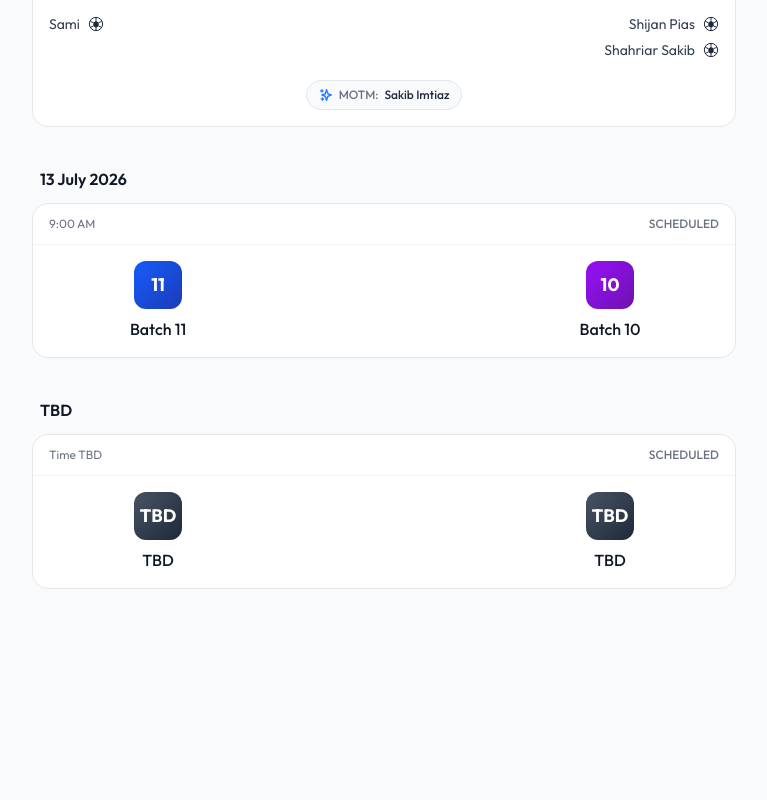
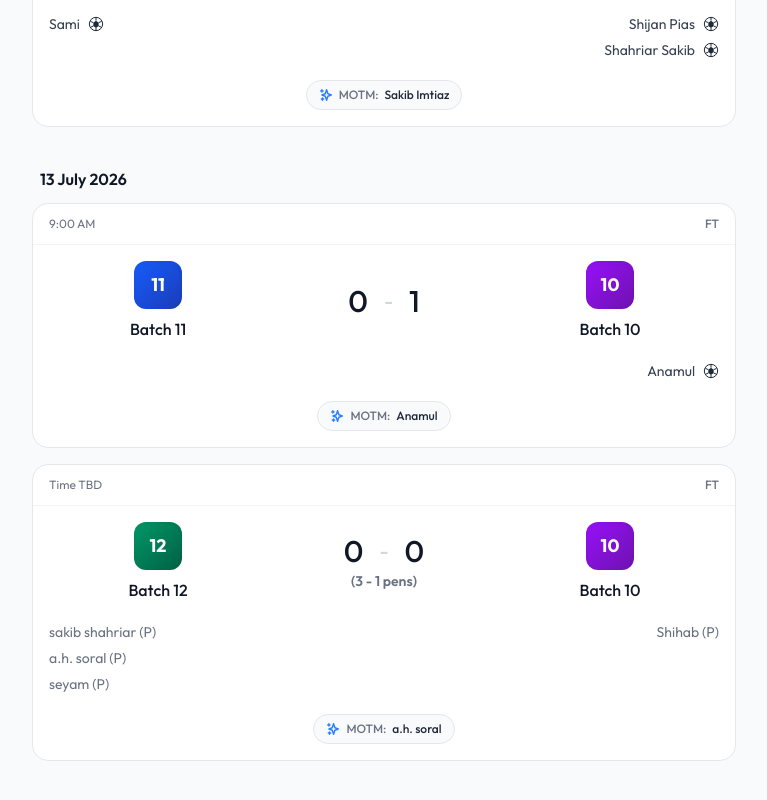
Before and after one commit to shahriar-sakib-khan/football1, a Next.js app: page / in a window 1280 px wide. Shown: the part 1524-2324 px from the top of the page, without its empty margins (256-1023 px from the left). Before the commit the page ends 2201 px from the top, so only its background shows below. Built offline with nearby package versions, Linux system fonts and the light colour scheme.

Commit message:
Update match 6 and final match results, standings, and add tiebreaker support

```diff
--- a/app/components/MatchCard.tsx
+++ b/app/components/MatchCard.tsx
@@ -41,10 +41,15 @@ export default function MatchCard({ match }: { match: Match }) {
         {/* Center Score or Time */}
         <div className="flex flex-col items-center justify-center flex-1 shrink-0 px-2">
           {isFullTime ? (
-            <div className="flex items-center gap-3 sm:gap-4 text-3xl font-medium text-gray-900 dark:text-[#e8eaed]">
-              <span>{match.homeScore}</span>
-              <span className="text-gray-300 dark:text-[#9aa0a6] text-xl">-</span>
-              <span>{match.awayScore}</span>
+            <div className="flex flex-col items-center gap-0.5">
+              <div className="flex items-center gap-3 sm:gap-4 text-3xl font-medium text-gray-900 dark:text-[#e8eaed]">
+                <span>{match.homeScore}</span>
+                <span className="text-gray-300 dark:text-[#9aa0a6] text-xl">-</span>
+                <span>{match.awayScore}</span>
+              </div>
+              {match.homePenaltyScore !== undefined && match.awayPenaltyScore !== undefined && (
+                <div className="text-sm text-gray-500 font-semibold whitespace-nowrap">({match.homePenaltyScore} - {match.awayPenaltyScore} pens)</div>
+              )}
             </div>
           ) : (
             <div className="text-center">
@@ -63,13 +68,18 @@ export default function MatchCard({ match }: { match: Match }) {
       </div>
 
       {/* Goal Scorers */}
-      {isFullTime && (match.homeGoals?.length || match.awayGoals?.length) && (
+      {isFullTime && (match.homeGoals?.length || match.awayGoals?.length || match.homePenaltyScorers?.length || match.awayPenaltyScorers?.length) ? (
         <div className="px-4 pb-3 pt-1 flex justify-between">
           <div className="flex-1 flex flex-col gap-1.5 items-start">
             {match.homeGoals?.map((goal, idx) => (
               <div key={idx} className="flex items-center gap-2 text-gray-700 dark:text-[#e8eaed]">
                 <span className="text-sm">{goal.playerName}</span>
                 <div className="flex gap-0.5 text-gray-800 dark:text-[#202124]">{renderFootballs(goal.count || 1)}</div>
+              </div>
+            ))}
+            {match.homePenaltyScorers?.map((scorer, idx) => (
+              <div key={`hp-${idx}`} className="flex items-center gap-2 text-gray-500 dark:text-[#9aa0a6]">
+                <span className="text-sm">{scorer} (P)</span>
               </div>
             ))}
           </div>
@@ -80,9 +90,14 @@ export default function MatchCard({ match }: { match: Match }) {
                 <div className="flex gap-0.5 text-gray-800 dark:text-[#202124]">{renderFootballs(goal.count || 1)}</div>
               </div>
             ))}
+            {match.awayPenaltyScorers?.map((scorer, idx) => (
+              <div key={`ap-${idx}`} className="flex items-center gap-2 text-gray-500 dark:text-[#9aa0a6]">
+                <span className="text-sm">{scorer} (P)</span>
+              </div>
+            ))}
           </div>
         </div>
-      )}
+      ) : null}
 
       {/* MOTM */}
       {match.motm && (
--- a/app/lib/data.ts
+++ b/app/lib/data.ts
@@ -78,23 +78,34 @@ export const MATCHES: Match[] = [
     time: '9:00 AM',
     homeTeam: 'Batch 11',
     awayTeam: 'Batch 10',
-    status: 'SCHEDULED',
+    homeScore: 0,
+    awayScore: 1,
+    status: 'FULL_TIME',
+    awayGoals: [{ playerName: 'Anamul', count: 1 }],
+    motm: 'Anamul',
   },
   {
     id: '7',
-    date: 'TBD',
+    date: '13 July 2026',
     time: 'TBD',
-    homeTeam: 'TBD',
-    awayTeam: 'TBD',
-    status: 'SCHEDULED',
+    homeTeam: 'Batch 12',
+    awayTeam: 'Batch 10',
+    homeScore: 0,
+    awayScore: 0,
+    homePenaltyScore: 3,
+    awayPenaltyScore: 1,
+    status: 'FULL_TIME',
+    homePenaltyScorers: ['sakib shahriar', 'a.h. soral', 'seyam'],
+    awayPenaltyScorers: ['Shihab'],
+    motm: 'a.h. soral',
   },
 ];
 
 export const STANDINGS: Standing[] = [
-  { team: 'Batch 12', played: 3, won: 3, drawn: 0, lost: 0, goalsFor: 7, goalsAgainst: 3, goalDifference: 4, points: 9 },
-  { team: 'Batch 10', played: 2, won: 1, drawn: 0, lost: 1, goalsFor: 2, goalsAgainst: 2, goalDifference: 0, points: 3 },
+  { team: 'Batch 12', played: 4, won: 3, drawn: 1, lost: 0, goalsFor: 7, goalsAgainst: 3, goalDifference: 4, points: 10 },
+  { team: 'Batch 10', played: 4, won: 2, drawn: 1, lost: 1, goalsFor: 3, goalsAgainst: 2, goalDifference: 1, points: 7 },
   { team: 'Batch 13', played: 3, won: 1, drawn: 0, lost: 2, goalsFor: 3, goalsAgainst: 4, goalDifference: -1, points: 3 },
-  { team: 'Batch 11', played: 2, won: 0, drawn: 0, lost: 2, goalsFor: 2, goalsAgainst: 5, goalDifference: -3, points: 0 },
+  { team: 'Batch 11', played: 3, won: 0, drawn: 0, lost: 3, goalsFor: 2, goalsAgainst: 6, goalDifference: -4, points: 0 },
 ];
 
 export const PLAYER_STATS: PlayerStat[] = [
@@ -108,4 +119,5 @@ export const PLAYER_STATS: PlayerStat[] = [
   { name: 'Aninda Raj', team: 'Batch 13', goals: 1 },
   { name: 'Safi Al Sadi', team: 'Batch 11', goals: 1 },
   { name: 'Sami', team: 'Batch 13', goals: 1 },
+  { name: 'Anamul', team: 'Batch 10', goals: 1 },
 ];
--- a/app/lib/types.ts
+++ b/app/lib/types.ts
@@ -11,9 +11,13 @@ export interface Match {
   awayTeam: string;
   homeScore?: number;
   awayScore?: number;
+  homePenaltyScore?: number;
+  awayPenaltyScore?: number;
   status: 'SCHEDULED' | 'LIVE' | 'FULL_TIME';
   homeGoals?: Goal[];
   awayGoals?: Goal[];
+  homePenaltyScorers?: string[];
+  awayPenaltyScorers?: string[];
   motm?: string;
 }
 
```
